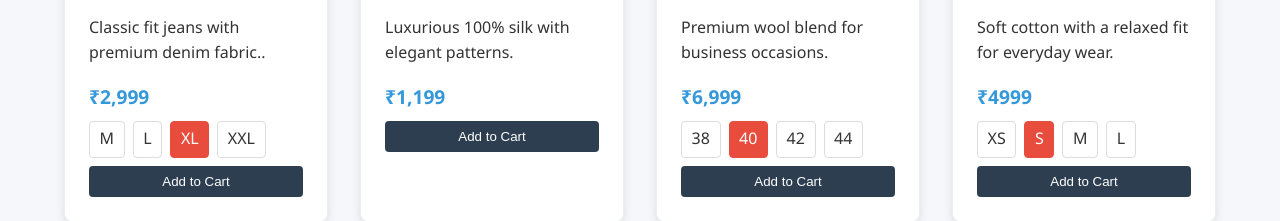
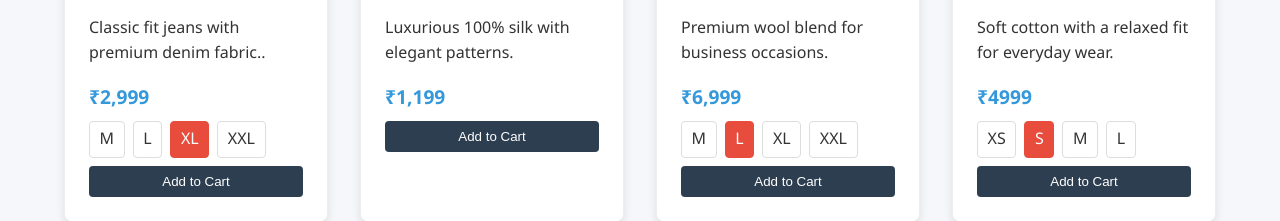
Before and after one commit to Duntyjanardhan7272/haridra-softtech, a plain HTML site: page index.html in a window 1280 px wide. Shown: the part 2788-3009 px from the top of the page. Drawn offline with Linux system fonts and the light colour scheme.

Commit message:
Update index.html

```diff
--- a/index.html
+++ b/index.html
@@ -1576,15 +1576,12 @@
                     <div class="product-content">
                         <h3>Men's Formal Suit</h3>
                         <p>Premium wool blend for business occasions.</p>
-                        <div class="price">
-
-                            ₹6,999
-                        </div>
+                        <div class="price"> ₹6,999 </div>
                         <div class="size-selector">
-                            <span class="size-option">38</span>
-                            <span class="size-option selected">40</span>
-                            <span class="size-option">42</span>
-                            <span class="size-option">44</span>
+                            <span class="size-option">M</span>
+                            <span class="size-option selected">L</span>
+                            <span class="size-option">XL</span>
+                            <span class="size-option">XXL</span>
                         </div>
                         <button class="add-to-cart">Add to Cart</button>
                     </div>
@@ -1595,7 +1592,8 @@
                     <div class="product-content">
                         <h3>Women's Casual T-Shirt</h3>
                         <p>Soft cotton with a relaxed fit for everyday wear.</p>
-                        <div class="price">₹4999</div>
+                        <div class="price"> ₹4999
+                         </div>
                         <div class="size-selector">
                             <span class="size-option">XS</span>
                             <span class="size-option selected">S</span>
```
